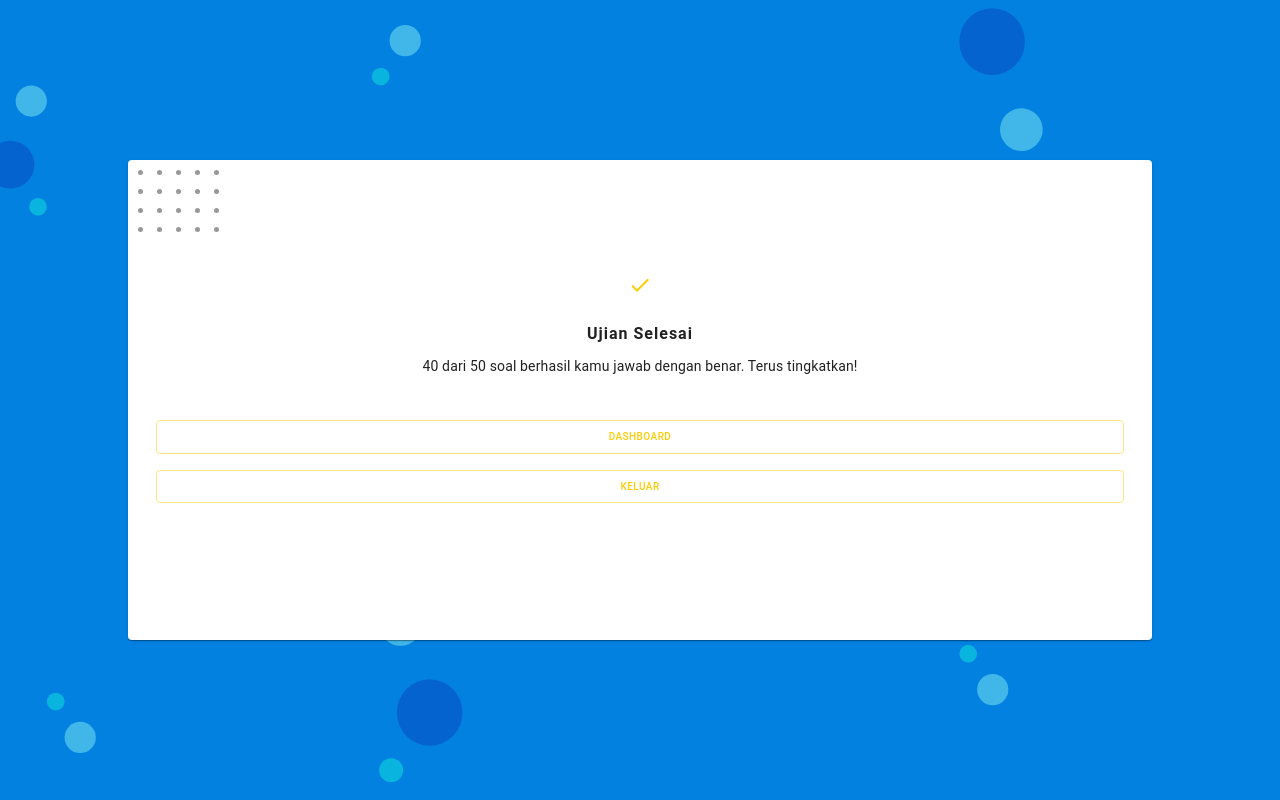
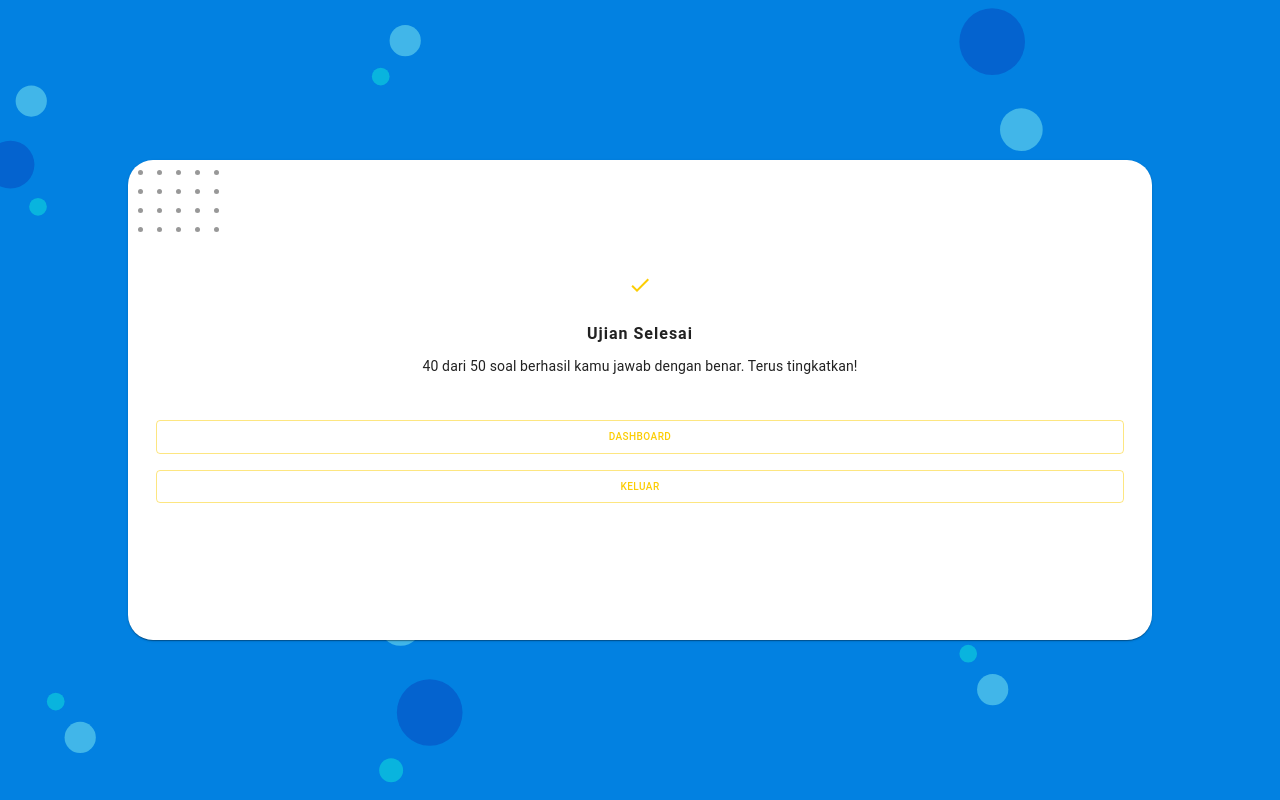
Before and after one commit to louisedgar/oeji-liff, a React (Create React App) app: page /hasil in a window 1280 px wide. Built offline with nearby package versions, Linux system fonts and the light colour scheme.

Commit message:
hasil-page fixed

```diff
--- a/src/components/HasilCard.js
+++ b/src/components/HasilCard.js
@@ -26,7 +26,8 @@ const useStyles = makeStyles({
     width: "80%",
     minHeight: "60%",
     textAlign: "center",
-    margin: "0 auto"
+    margin: "0 auto",
+    borderRadius: "25px"
   },
 
   title: {
```
